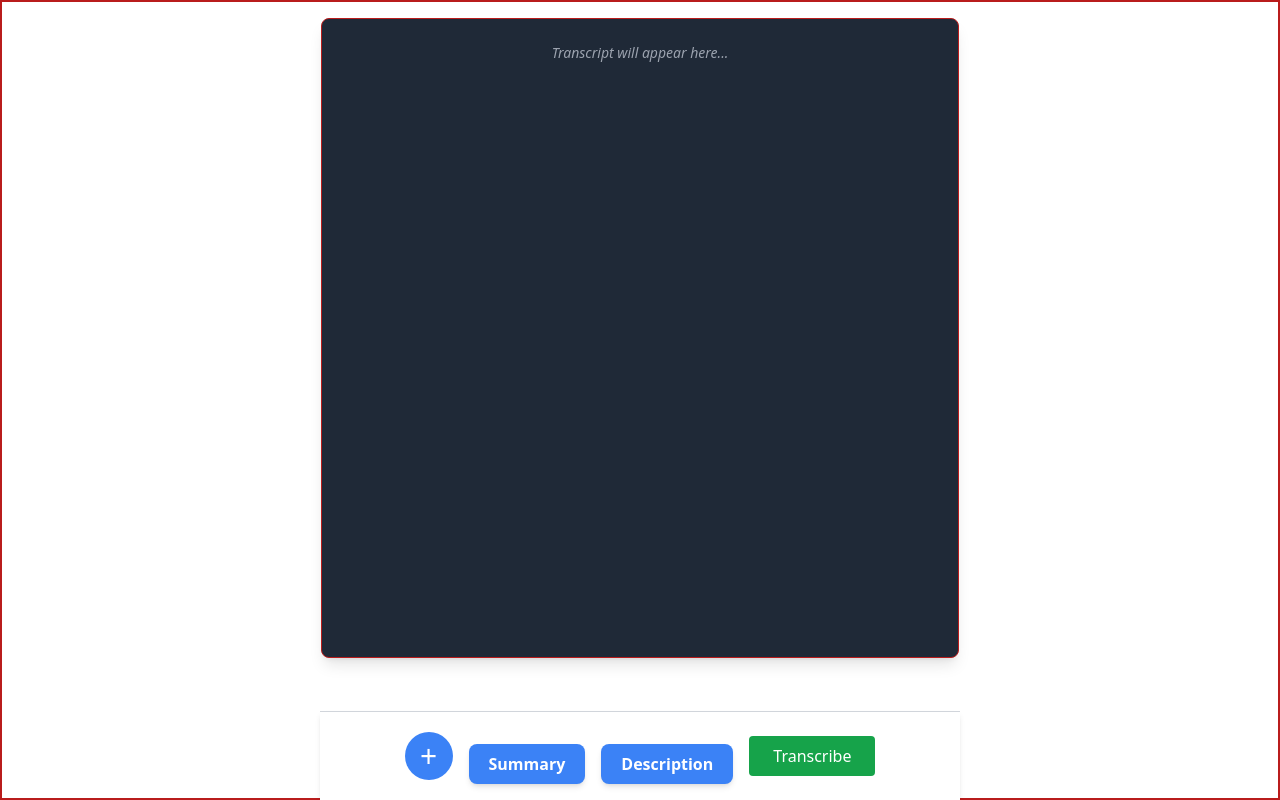
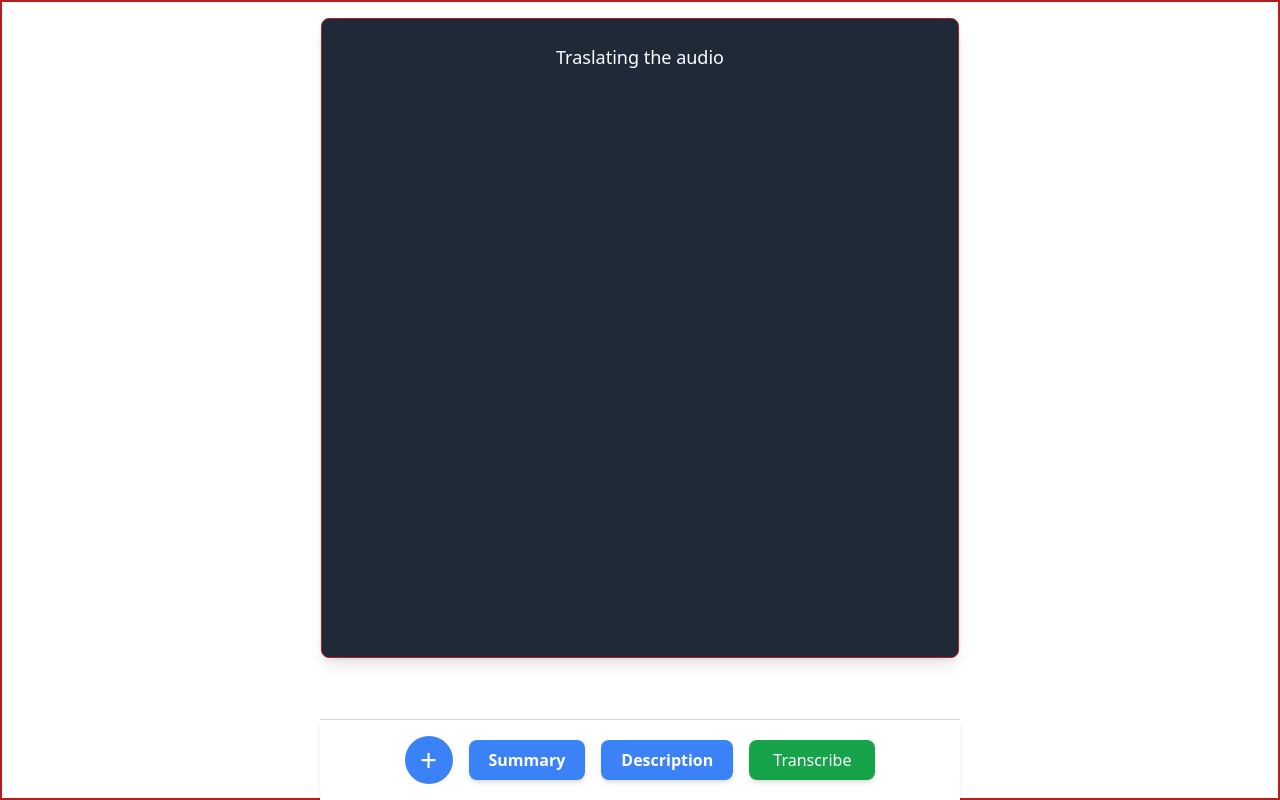
Before and after one commit to Kalyan199999/Convert_audio_to_text_using_gemini_api, a React (Create React App) app in the folder frontedn/: page / in a window 1280 px wide. Both pictures are taken after a click on the button "Transcribe". Built offline with nearby package versions, Linux system fonts and the light colour scheme.

Commit message:
frontend updated!

```diff
--- a/frontedn/src/Components/Main.jsx
+++ b/frontedn/src/Components/Main.jsx
@@ -4,6 +4,9 @@ import { useState } from 'react';
 function Main()
 {
   const { data, isLoading, error,transcribe } = useAxios();
+
+  const [ loading , setLoading ] = useState(false);
+
   const [ trans_data , setTransData ] = useState({
     ok:false,
     data:"",
@@ -22,6 +25,9 @@ function Main()
   const handleSubmit =async (e) =>
   {
     e.preventDefault();
+
+    setLoading(true)
+
     try
     {
 
@@ -37,13 +43,14 @@ function Main()
 
           formData.append("summary", isSummary);
 
-          console.log("Uploading:", selectedFile);
+          // console.log("Uploading:", selectedFile);
 
           const res = await transcribe( { method:"POST", url:"http://localhost:5501/api/transcribe", body : formData } )
 
-          console.log(res);
+          // console.log(res);
 
           setTransData(res)
+          setSelectedFile(null);
 
     }
     catch (error)
@@ -51,6 +58,8 @@ function Main()
       console.log("Error uploading file:");
 
     }
+
+    setLoading(false)
 
 
   };
@@ -68,29 +77,50 @@ function Main()
               {trans_data.data}
             </p>
           ) : (
-      <p className="text-gray-400 text-sm italic">Transcript will appear here...</p>
+            loading ?
+            (
+              <p className='text-white text-lg leading-relaxed'>Traslating the audio</p>
+            ) :
+            (
+              <p className="text-gray-400 text-sm italic">
+                Transcript will appear here...
+              </p>
+            )
           )
           }
+
+
   </div>
 
         {/* Form fixed at bottom */}
-
           <form
             method="POST"
             encType="multipart/form-data"
             className="fixed bottom-0 left-1/2 transform -translate-x-1/2 w-1/2 px-5 py-4 bg-white border-t border-gray-300 shadow-md flex flex-row items-center justify-center gap-x-4 z-50"
-
           >
-  {/* Hidden File Input */}
-
             {/* Display Selected File Name */}
-      {
-        selectedFile && (
+            {selectedFile && (
               <span className="text-sm text-gray-700 truncate max-w-xs">
                 {selectedFile.name}
               </span>
             )}
 
+            {/* Hidden File Input */}
+
+            {
+                selectedFile ? (
+                  // to delete the selected file
+                  <button
+                  className='bg-red-600 text-white px-4 py-2 rounded-md hover:bg-red-700'
+                  onClick={(e)=>{
+                    e.preventDefault()
+                    setSelectedFile(null)
+                  }}
+                  >
+                    X </button>
+                ) : (
+                  // What to show if no file is selected
+                  <>
                     <input
                       type="file"
                       accept="audio/*"
@@ -106,40 +136,45 @@ function Main()
                     >
                       +
                     </label>
+                  </>
+                )
+              }
 
-              <div className="flex gap-4 mt-4">
 
-                <button className="px-5 py-2 bg-blue-500 hover:bg-blue-400 text-white font-semibold rounded-lg shadow-md transition duration-300 ease-in-out"
-                onClick={()=>setSummary(true)}
+
+            {/* Buttons in same row */}
+            <button
+              className="px-5 py-2 bg-blue-500 hover:bg-blue-400 text-white font-semibold rounded-lg shadow-md transition duration-300 ease-in-out"
+              onClick={(e) => {
+                e.preventDefault();
+                setSummary(true);
+              }}
             >
               Summary
             </button>
 
-                <button className="px-5 py-2 bg-blue-500 hover:bg-blue-400 text-white font-semibold rounded-lg shadow-md transition duration-300 ease-in-out"
-                onClick={
-                  (e)=>{
-                    e.preventDefault()
-                    setSummary(false)
+            <button
+              className="px-5 py-2 bg-blue-500 hover:bg-blue-400 text-white font-semibold rounded-lg shadow-md transition duration-300 ease-in-out"
+              onClick={(e) => {
+                e.preventDefault();
+                setSummary(false);
               }}
             >
               Description
             </button>
 
-              </div>
-
-
             <button
               type="submit"
-                 className="px-6 py-2 bg-green-600 text-white rounded hover:bg-green-700"
-                 onClick= {(e)=>{
-                  e.preventDefault()
-                  handleSubmit(e)
+              className="px-6 py-2 bg-green-600 text-white rounded-lg shadow-md hover:bg-green-700 transition duration-300 ease-in-out"
+              onClick={(e) => {
+                e.preventDefault();
+                handleSubmit(e);
               }}
             >
               Transcribe
             </button>
+          </form>
 
-          </form>
 
     </div>
   );
```
Lines whose indentation alone changed are shown as unchanged.
